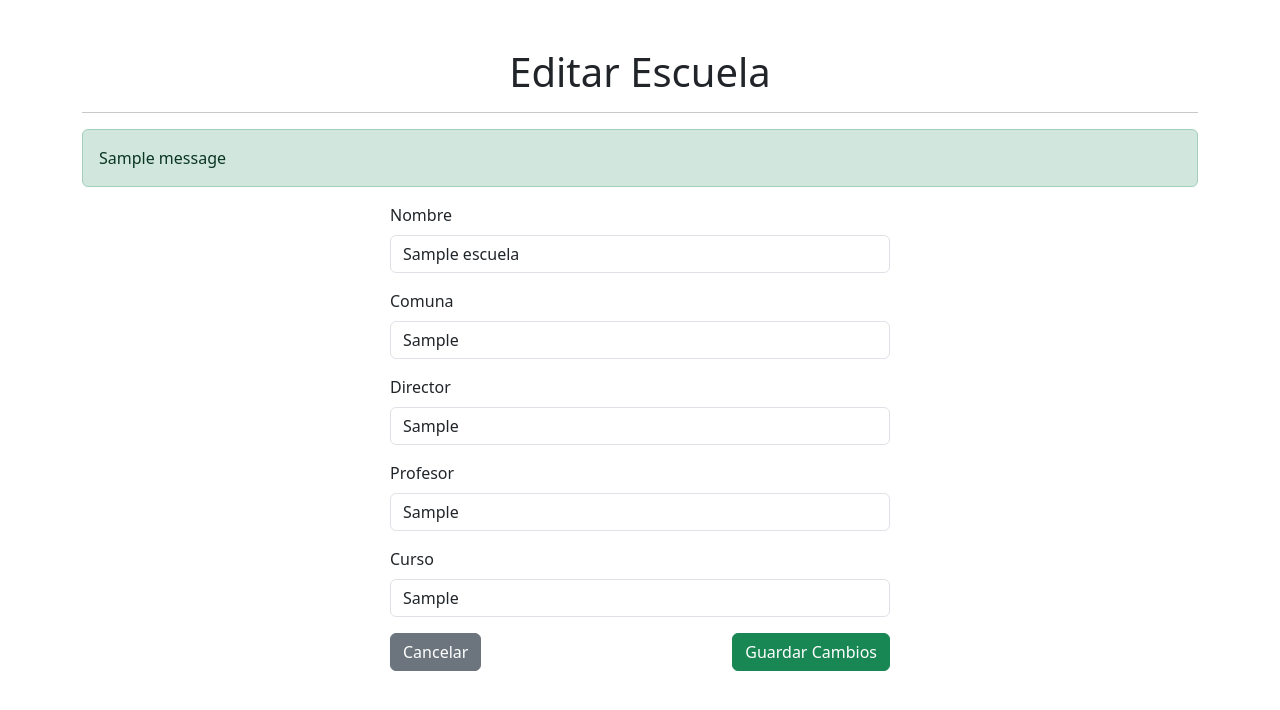
After one commit to KiwiCodex/flask-plantas, a Flask app: page /escuela/editar/1 in a window 1280 px wide. The commit adds this page. Shown: the top 710 px of the page. Run offline with Flask 3, Linux system fonts and the light colour scheme; tables that the repository leaves empty hold one stand-in row (values such as "Sample post"); one stand-in notice (Sample message) is shown.

Commit message:
Escuela - Se pueden editar y eliminar datos

```diff
--- a/app/routes.py
+++ b/app/routes.py
@@ -79,7 +79,31 @@ def escuela_crear():
 
     return render_template('escuela_crear.html', COLEGIOS=COLEGIOS)
 
+@main.route('/escuela/editar/<int:id>', methods=['GET', 'POST'])
+def escuela_editar(id):
+    escuela = Escuela.query.get_or_404(id)
 
+    if request.method == 'POST':
+        escuela.nombre = request.form['nombre']
+        escuela.comuna = request.form['comuna']
+        escuela.director = request.form['director']
+        escuela.profesor = request.form['profesor']
+        escuela.curso = request.form['curso']
+
+        db.session.commit()
+        flash("Escuela actualizada correctamente", "success")
+        return redirect(url_for('main.escuela_lista'))
+
+    return render_template('escuela_editar.html', escuela=escuela)
+
+
+@main.route('/escuela/eliminar/<int:id>', methods=['POST'])
+def escuela_eliminar(id):
+    escuela = Escuela.query.get_or_404(id)
+    db.session.delete(escuela)
+    db.session.commit()
+    flash("Escuela eliminada correctamente", "success")
+    return redirect(url_for('main.escuela_lista'))
 
 @main.route('/api/datos')
 def api_datos():
--- a/app/static/css/lista.css
+++ b/app/static/css/lista.css
@@ -50,7 +50,7 @@ h1 {
 /* Enlaces dentro de la tabla */
 .table a {
     text-decoration: none;
-    color: #007bff;
+    color: white;
     font-weight: bold;
 }
 
--- /dev/null
+++ b/app/templates/escuela_editar.html
@@ -0,0 +1,56 @@
+<!DOCTYPE html>
+<html lang="es">
+<head>
+    <meta charset="UTF-8">
+    <title>Editar Escuela</title>
+    <link href="https://cdn.jsdelivr.net/npm/bootstrap@5.3.0-alpha1/dist/css/bootstrap.min.css" rel="stylesheet">
+    <link href="{{ url_for('static', filename='css/form.css') }}" rel="stylesheet">
+</head>
+<body>
+    <div class="container mt-5">
+        <h1 class="text-center">Editar Escuela</h1>
+        <hr>
+
+        <!-- Mostrar mensajes flash -->
+        {% with messages = get_flashed_messages(with_categories=true) %}
+            {% if messages %}
+                {% for category, message in messages %}
+                    <div class="alert alert-{{ category }}">{{ message }}</div>
+                {% endfor %}
+            {% endif %}
+        {% endwith %}
+
+        <form action="{{ url_for('main.escuela_editar', id=escuela.id) }}" method="POST" class="mx-auto" style="max-width: 500px;">
+            <div class="mb-3">
+                <label for="nombre" class="form-label">Nombre</label>
+                <input type="text" class="form-control" id="nombre" name="nombre" value="{{ escuela.nombre }}" required>
+            </div>
+
+            <div class="mb-3">
+                <label for="comuna" class="form-label">Comuna</label>
+                <input type="text" class="form-control" id="comuna" name="comuna" value="{{ escuela.comuna }}" required>
+            </div>
+
+            <div class="mb-3">
+                <label for="director" class="form-label">Director</label>
+                <input type="text" class="form-control" id="director" name="director" value="{{ escuela.director }}" required>
+            </div>
+
+            <div class="mb-3">
+                <label for="profesor" class="form-label">Profesor</label>
+                <input type="text" class="form-control" id="profesor" name="profesor" value="{{ escuela.profesor }}" required>
+            </div>
+
+            <div class="mb-3">
+                <label for="curso" class="form-label">Curso</label>
+                <input type="text" class="form-control" id="curso" name="curso" value="{{ escuela.curso }}" required>
+            </div>
+
+            <div class="d-flex justify-content-between">
+                <a href="{{ url_for('main.escuela_lista') }}" class="btn btn-secondary">Cancelar</a>
+                <button type="submit" class="btn btn-success">Guardar Cambios</button>
+            </div>
+        </form>
+    </div>
+</body>
+</html>
```
Also changed, not shown: app/templates/escuela_lista.html (+16 -3 lines).
